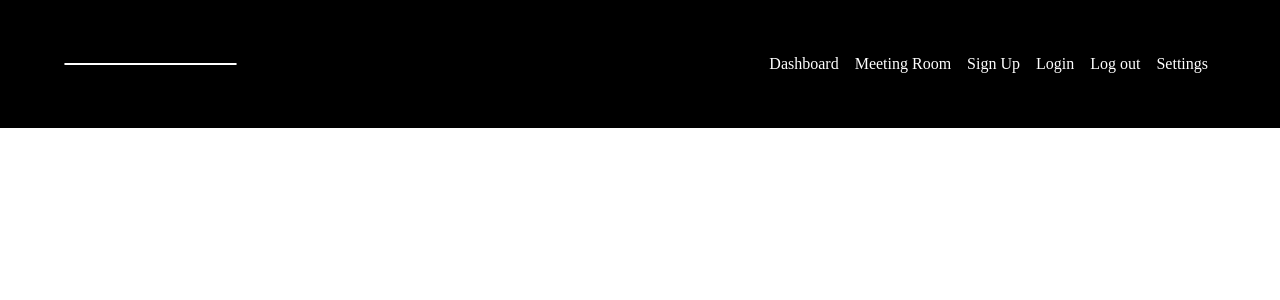
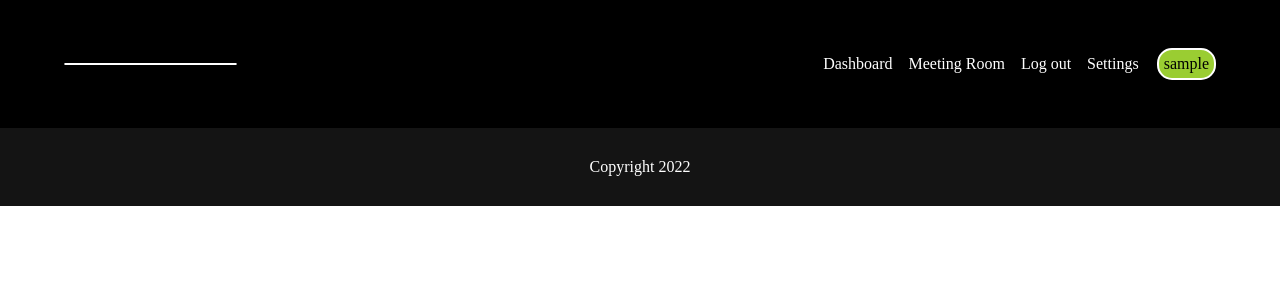
Before and after one commit to Zedtek-me/VideoCallBackend, a Django app: page /dashboard/ in a window 1280 px wide. Shown: the top 300 px of the page. Run offline with Django 4.2, Linux system fonts and the light colour scheme; the visitor is signed in with stand-in values (Sample User, id 1).

Commit message:
progress on the backend

```diff
--- a/VideoBackendApp/static/videobackend/css/index.css
+++ b/VideoBackendApp/static/videobackend/css/index.css
@@ -43,7 +43,8 @@ html{
 
 .nav, .nav-ul{
     display: flex;
-    place-items: space-between;
+    justify-content: space-between;
+    align-items: center;
     list-style: none;
 }
 
@@ -55,6 +56,15 @@ html{
     text-decoration: none;
     color:white;
     transition: all 0.3s linear;
+}
+.user-name{
+    background-color: yellowgreen;
+    color: black;
+    border: solid 2px white;
+    border-radius: 15px;
+    padding: 5px;
+    justify-self: flex-end;
+    margin-left:10px;
 }
 /* mobile navs */
 .hamburger{
@@ -189,7 +199,7 @@ label.pass-hint{/*password container with the pass-cont and pass-hint paragraph*
     line-height: 0.6cm;
 }
 /* found in the forms to give the forms some nice looks */
-.opac-bg{
+form div.opac-bg{
     background-image: (linear-gradient(to right, rgba(black, black, black, 1), rgba(white, white, white, 0.5)));
     position: absolute;
     top: 0;
@@ -272,11 +282,39 @@ footer, .footer-cont{
     to{
         display: inline;
         width: 4px;
-        /* background-color: white; */
     }
 }
 
+/* flash colors */
+.error{
+    background-color: red;
+    color: white;
+    text-align: center;
+    border-radius: 15px;
+    padding:5px;
+}
 
+.success{
+    background-color:rgb(120, 175, 37);
+    color: white;
+    text-align: center;
+    border-radius: 15px;
+    padding:5px;
+}
+
+.info{
+    background-color: rgb(238, 201, 157);
+    color:black;
+    text-align: center;
+    border-radius: 15px;
+    padding:5px;
+}
+
+/* dashborad stylings here */
+
+.dashboard-cont{
+    margin-top: 10%;
+}
 @media screen and(max-width:800px){
     .hamburger{display: flex;
     }
--- a/VideoBackendApp/templates/videobackend/base.html
+++ b/VideoBackendApp/templates/videobackend/base.html
@@ -21,6 +21,7 @@
                     {%block login%}<li><a href="{%url 'home page'%}">Login</a><hr></li>{%endblock%}
                     {%block logout%}<li><a href="{%url 'logout'%}">Log out</a><hr></li>{%endblock%}
                     {%block mobile-settings%}<li><a href="{%url 'profile settings'%}">Settings</a></li>{%endblock%} <!-- display settings on dashboard and rooms only-->
+                    <div class="user-name">{{user}}</div>
                 </ul>
             </nav>
             <!-- mobile nav -->
--- a/VideoBackendApp/templates/videobackend/dashboard.html
+++ b/VideoBackendApp/templates/videobackend/dashboard.html
@@ -1,6 +1,18 @@
 {%extends 'base.html'%}
+{%block title%} Dashboard {%endblock%}
 {%load static%}
+{%block login%}{%endblock%}
+{%block signup%}{%endblock%}
+
+
 
 {%block content%}
-
+    <div class="dashboard-cont">
+        <!-- flash msgs -->
+        {%if msgs%}
+            {%for msg in msgs%}
+                <div class="msg{%if msg.tags%} {{msg.tags}}{%endif%}" title="my username">{{msg}}</div>
+            {%endfor%}
+        {%endif%}
+    </div>
 {%endblock%}
--- a/VideoBackendApp/templates/videobackend/login.html
+++ b/VideoBackendApp/templates/videobackend/login.html
@@ -1,5 +1,6 @@
 {%extends 'base.html'%}
 {%load static%}
+{%block title%} Login {%endblock%}
 {%block settings%}{%endblock%}
 {%block mobile-settings%}{%endblock%}
 {%block logout%}{%endblock%}
@@ -15,7 +16,7 @@
         {%endfor%}
     {%endif%}
     <p id="login-hi">Hi</p>
-    <form action="{%url 'login'%}" method="post">
+    <form action="{%url 'home page'%}" method="post">
         <div class="opac-bg"></div>
         {%csrf_token%}
         <label for="Email">
--- a/VideoBackendApp/templates/videobackend/meeting_room.html
+++ b/VideoBackendApp/templates/videobackend/meeting_room.html
@@ -1,5 +1,6 @@
 {%extends 'base.html'%}
 {%load static%}
+{%block title%} Meeting Room {%endblock%}
 
 {%block content%}
 
--- a/VideoBackendApp/templates/videobackend/signup.html
+++ b/VideoBackendApp/templates/videobackend/signup.html
@@ -1,5 +1,6 @@
 {%extends 'base.html'%}
 {%load static%}
+{%block title%} Sign up {%endblock%}
 {%block settings%}{%endblock%}
 {%block mobile-settings%}{%endblock%}
 {%block signup%}{%endblock%}
--- a/VideoBackendApp/urls.py
+++ b/VideoBackendApp/urls.py
@@ -14,7 +14,7 @@ urlpatterns= [
     path('settings/', views.setting, name='profile settings'),
     path('meeting_room/', views.meeting, name='meeting room'),
     path('sign_up/', views.signup, name='backend signup'),
-    path('login/', views.login, name='login'),
+    # path('login/', views.home, name='login'),
     path('logout/', views.log_out, name='logout'),
 ]
 
--- a/VideoBackendApp/views.py
+++ b/VideoBackendApp/views.py
@@ -18,7 +18,7 @@ def home(request):
             messages.success(request, 'welcome %s!' %user)
             return redirect('dashboard')
         messages.error(request, 'Email or Password is wrong! Note: they might be case sensitive')
-        return redirect('homoe page')
+        return redirect('home page')
     # take user straight to dashboard if user is authenticated
     if request.user.is_authenticated:
         return redirect('dashboard')
```
